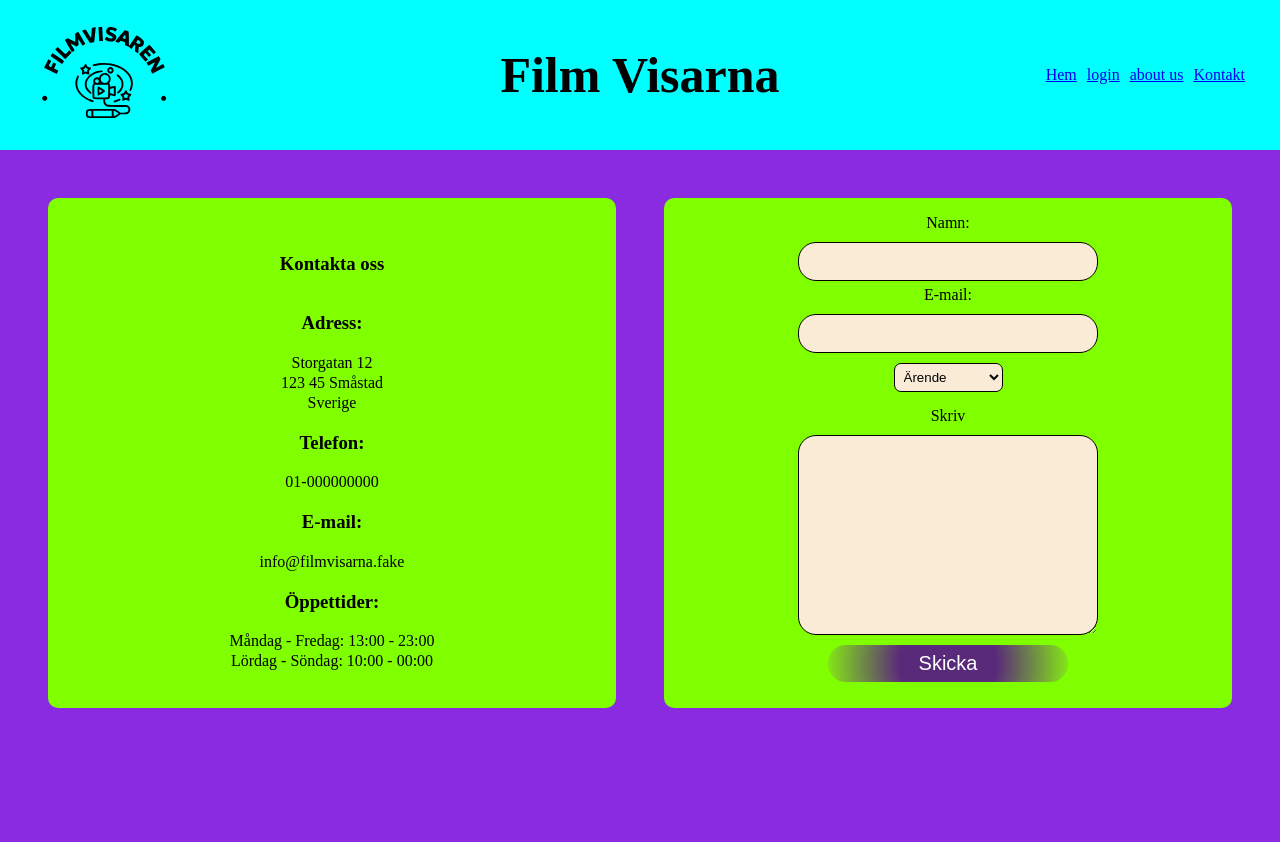
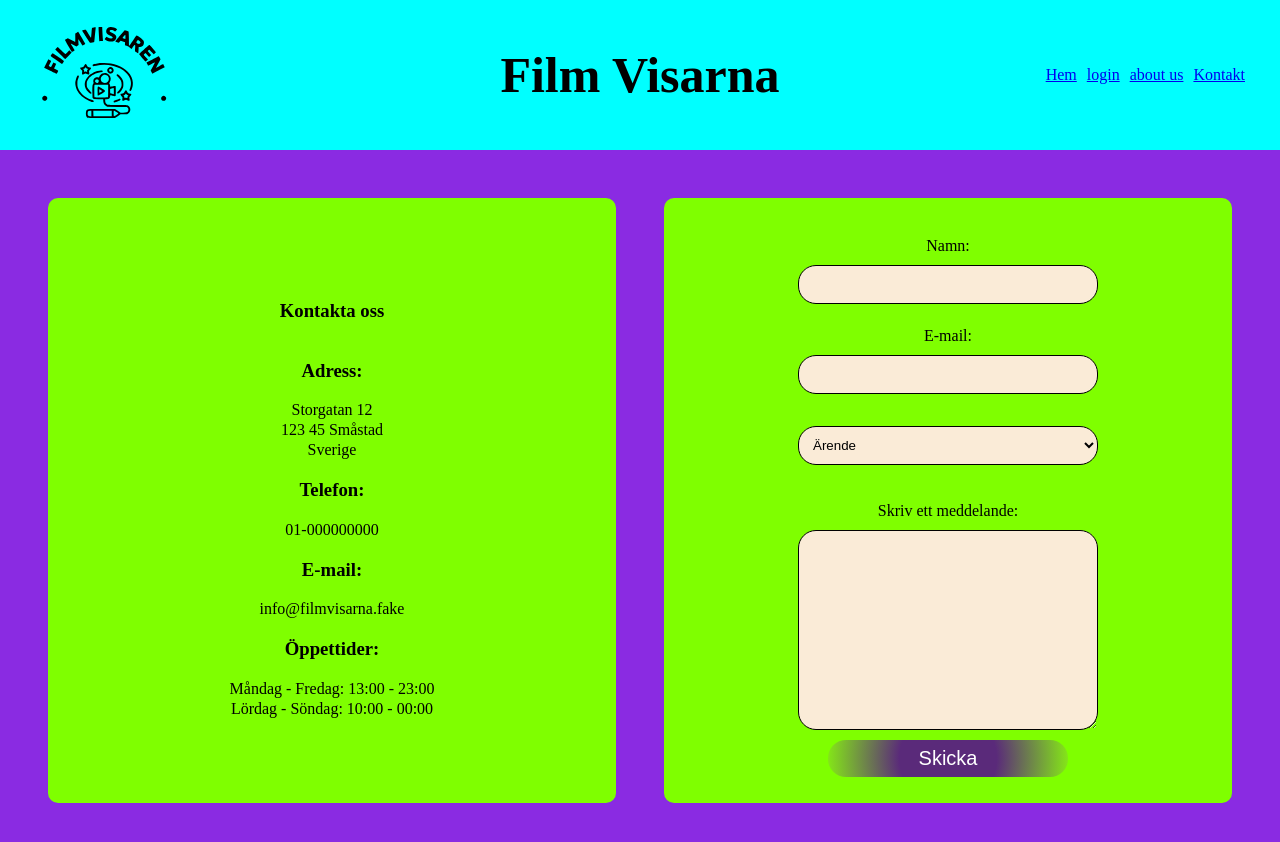
Before and after one commit to hkmp1303/filmvisarna, a React (Vite) app: page /contact in a window 1280 px wide. Shown: the top 842 px of the page. Before the commit the page ends 800 px from the top, so only its background shows below. Built offline with nearby package versions, Linux system fonts and the light colour scheme.

Commit message:
you can how send a msg and it works. css for pc

```diff
--- a/src/css/ContactPage.css
+++ b/src/css/ContactPage.css
@@ -45,32 +45,41 @@
             }
 
             select {
-                margin: 10px 0;
-                padding: 5px;
+                margin: 2rem 0;
+                padding: 10px;
                 background: antiquewhite;
-                border-radius: 7px;
+                border-radius: 18px;
                 cursor: pointer;
                 border: 1px solid black;
+                width: 300px;
             }
 
             .input-field {
                 background: antiquewhite;
                 border: 1px solid #000000;
-                color: white;
+                color: black;
                 padding: 7px;
                 border-radius: 18px;
                 cursor: pointer;
                 font-size: 0.85rem;
                 font-size: 20px;
-                width: 15rem;
                 align-self: center;
                 width: 300px;
+
+                &:-webkit-autofill {
+                    background: antiquewhite;
+                }
+
+                &:focus {
+                    border: 3px solid blue;
+                }
+
             }
 
             textarea {
                 background: antiquewhite;
                 border: 1px solid #000000;
-                color: white;
+                color: black;
                 padding: 7px;
                 border-radius: 18px;
                 cursor: pointer;
@@ -78,6 +87,14 @@
                 font-size: 20px;
                 width: 300px;
                 height: 200px;
+
+                &:-webkit-autofill {
+                    background: antiquewhite;
+                }
+
+                &:focus {
+                    border: 3px solid blue;
+                }
 
             }
 
--- a/src/pages/ContactPage.tsx
+++ b/src/pages/ContactPage.tsx
@@ -67,11 +67,13 @@ export default function Contact() {
         </section>
         <section className='form-container'>
             <form onSubmit={handleSubmit}>
+                <br />
                 <label> Namn: </label>
                 <input name='name' value={submitData.name} className='input-field' type="text" onChange={handleData} required />
+                <br />
                 <label> E-mail: </label>
                 <input name='email' value={submitData.email} className='input-field' type="email" onChange={handleData} required />
-                <select name="subject" value={submitData.subject} id="">
+                <select name="subject" value={submitData.subject} onChange={handleData}>
                     <option value="None">Ärende</option>
                     <option value="Föreställning">Föreställning</option>
                     <option value="Biljettfråga">Biljettfråga</option>
@@ -79,7 +81,7 @@ export default function Contact() {
                     <option value="Betalning">Betalning</option>
                     <option value="Övrigt">Övrigt</option>
                 </select>
-                <label htmlFor="">Skriv
+                <label htmlFor="">Skriv ett meddelande:
                 </label>
                 <textarea name='message' value={submitData.message} onChange={handleData} required></textarea>
                 <button className='submit-btn' type='submit'> Skicka</button>
```
